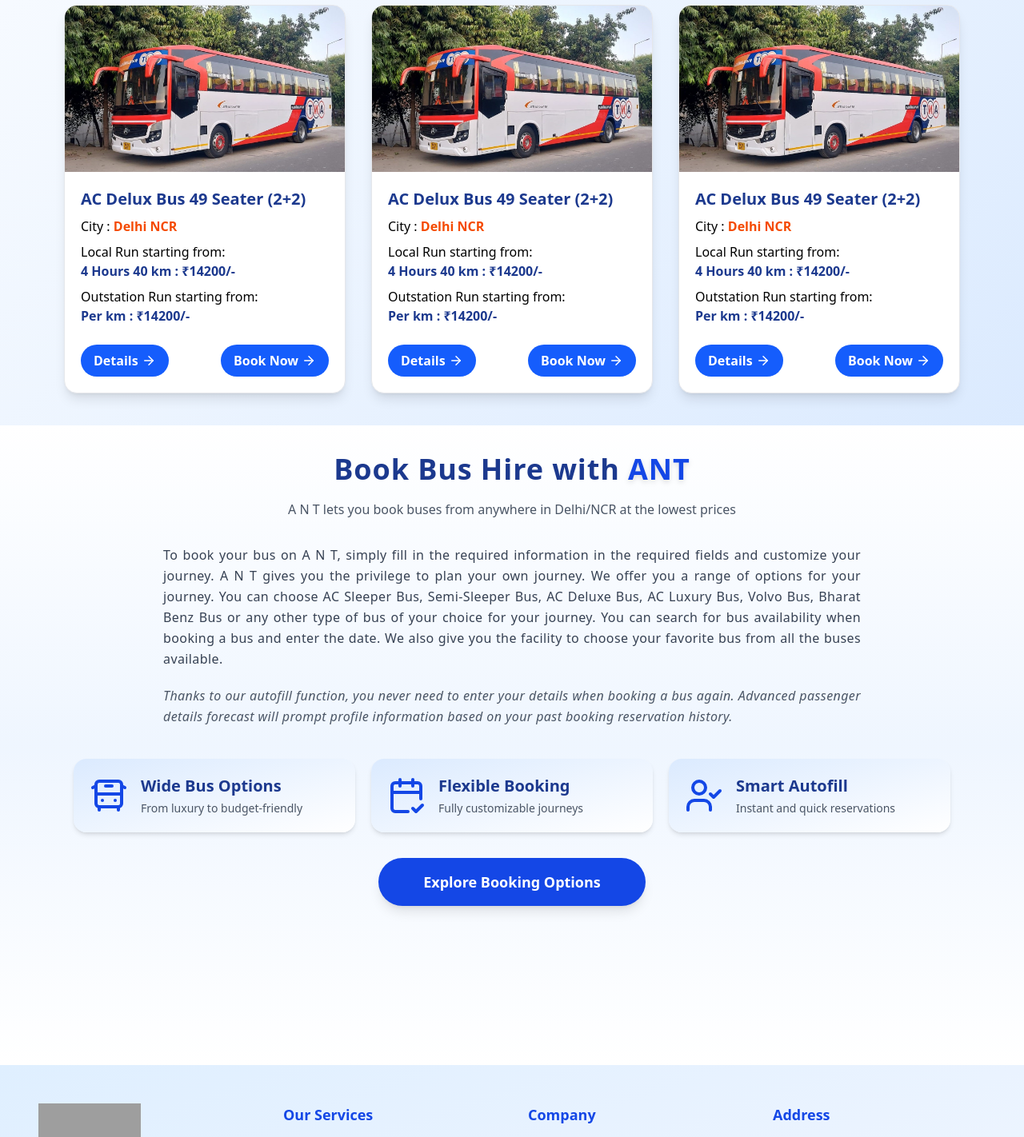
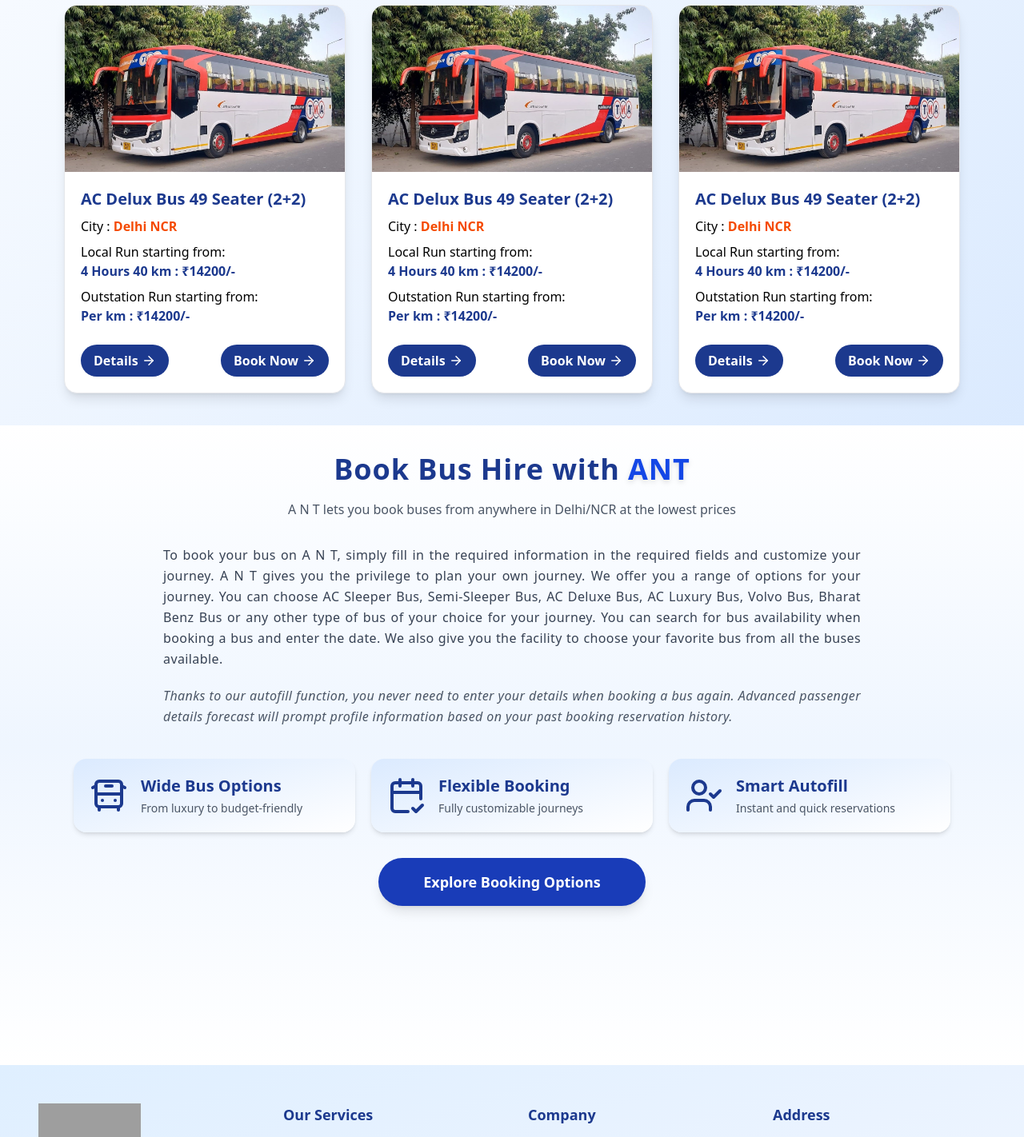
Before and after one commit to Rakhimunger/Ant-Bus-Project, a React (Vite) app: page / in a window 1280 px wide. Shown: the part 1330-2752 px from the top of the page at 80% size. Built offline with nearby package versions, Linux system fonts and the light colour scheme; grey boxes are pictures that could not be loaded.

Commit message:
uapdted minivan pages

```diff
--- a/src/Components/Footer.jsx
+++ b/src/Components/Footer.jsx
@@ -38,7 +38,7 @@
 
         {/* Our Services */}
         <div>
-          <h3 className="text-lg text-blue-700 font-semibold mb-4">
+          <h3 className="text-lg text-blue-900 font-semibold mb-4">
             Our Services
           </h3>
           <ul className="space-y-2 text-sm text-gray-800">
@@ -52,7 +52,7 @@
               "Sedan / Hatchback Car Hire",
               "SUV / MUV Car Hire",
             ].map((item, idx) => (
-              <li key={idx} className="hover:text-blue-500 cursor-pointer">
+              <li key={idx} className="hover:text-blue-900 cursor-pointer">
                 › {item}
               </li>
             ))}
@@ -61,7 +61,7 @@
 
         {/* Company */}
         <div>
-          <h3 className="text-lg text-blue-700 font-semibold mb-4">Company</h3>
+          <h3 className="text-lg text-blue-900 font-semibold mb-4">Company</h3>
           <ul className="space-y-2 text-sm text-gray-800">
             {[
               "Become Bus Operator",
@@ -72,7 +72,7 @@
               "Terms & Conditions",
               "Policy",
             ].map((item, idx) => (
-              <li key={idx} className="hover:text-blue-500 cursor-pointer">
+              <li key={idx} className="hover:text-blue-900 cursor-pointer">
                 › {item}
               </li>
             ))}
@@ -81,7 +81,7 @@
 
         {/* Address */}
         <div>
-          <h3 className="text-lg text-blue-700 font-semibold mb-4">Address</h3>
+          <h3 className="text-lg text-blue-900 font-semibold mb-4">Address</h3>
           <ul className="space-y-4 text-sm text-gray-800">
             <li className="flex items-start">
               <span className="bg-orange-600 text-white p-2 rounded-full mr-3 shadow-md">
--- a/src/Components/HeaderPage.jsx
+++ b/src/Components/HeaderPage.jsx
@@ -71,7 +71,7 @@
 
             {/* Modify Button */}
             <div className="flex-shrink-0">
-              <button className="bg-blue-600 hover:bg-blue-700 text-white px-6 py-3 rounded-full text-sm font-semibold shadow-md transition-all">
+              <button className="bg-blue-900 hover:bg-blue-900 text-white px-6 py-3 rounded-full text-sm font-semibold shadow-md transition-all">
                 🔍 Modify Search
               </button>
             </div>
--- a/src/Pages/BookBusHire.jsx
+++ b/src/Pages/BookBusHire.jsx
@@ -41,19 +41,19 @@
       <div className="mt-10 grid grid-cols-1 sm:grid-cols-2 lg:grid-cols-3 gap-5 max-w-6xl mx-auto px-3">
         {[
           {
-            icon: <BusFront className="text-blue-700 w-12 h-12 shrink-0" />,
+            icon: <BusFront className="text-blue-900 w-12 h-12 shrink-0" />,
             title: "Wide Bus Options",
             desc: "From luxury to budget-friendly",
           },
           {
             icon: (
-              <CalendarCheck2 className="text-blue-700 w-12 h-12 shrink-0" />
+              <CalendarCheck2 className="text-blue-900 w-12 h-12 shrink-0" />
             ),
             title: "Flexible Booking",
             desc: "Fully customizable journeys",
           },
           {
-            icon: <UserCheck className="text-blue-700 w-12 h-12 shrink-0" />,
+            icon: <UserCheck className="text-blue-900 w-12 h-12 shrink-0" />,
             title: "Smart Autofill",
             desc: "Instant and quick reservations",
           },
@@ -75,7 +75,7 @@
 
       {/* CTA Button */}
       <div className="mt-8 text-center px-3">
-        <button className="bg-blue-700 hover:bg-blue-800 text-white font-semibold text-base sm:text-lg py-3 sm:py-4 px-12 sm:px-14 rounded-full shadow-lg transition-transform duration-300 hover:scale-105 active:scale-95 focus:outline-none focus:ring-4 focus:ring-blue-300">
+        <button className="bg-blue-800 hover:bg-blue-900 text-white font-semibold text-base sm:text-lg py-3 sm:py-4 px-12 sm:px-14 rounded-full shadow-lg transition-transform duration-300 hover:scale-105 active:scale-95 focus:outline-none focus:ring-4 focus:ring-blue-300">
           Explore Booking Options
         </button>
       </div>
--- a/src/Pages/CarHirePage.jsx
+++ b/src/Pages/CarHirePage.jsx
@@ -1,7 +1,12 @@
 import React from "react";
+import HeaderPage from "../Components/HeaderPage";
 
-const CarHire = () => {
-  return <div></div>;
+const CarHirePage = () => {
+  return (
+    <div>
+      <HeaderPage />
+    </div>
+  );
 };
 
-export default CarHire;
+export default CarHirePage;
--- a/src/Pages/CardsBuses.jsx
+++ b/src/Pages/CardsBuses.jsx
@@ -88,10 +88,10 @@
         </span>
       </p>
       <div className="flex flex-col sm:flex-row justify-center sm:justify-between items-center gap-3 pt-4 w-full">
-        <button className="flex items-center gap-1 text-white bg-blue-600 px-4 py-2 rounded-full font-semibold hover:bg-blue-700 transition">
+        <button className="flex items-center gap-1 text-white bg-blue-900 px-4 py-2 rounded-full font-semibold hover:bg-blue-900 transition">
           Details <ArrowRight size={18} />
         </button>
-        <button className="flex items-center gap-1 text-white bg-blue-600 px-4 py-2 rounded-full font-semibold hover:bg-blue-700 transition">
+        <button className="flex items-center gap-1 text-white bg-blue-900 px-4 py-2 rounded-full font-semibold hover:bg-blue-900 transition">
           Book Now <ArrowRight size={18} />
         </button>
       </div>
--- a/src/Pages/MiniVanPage.jsx
+++ b/src/Pages/MiniVanPage.jsx
@@ -6,15 +6,14 @@
 const MiniVanPage = () => {
   return (
     <div className="text-gray-800">
-      {/* ✅ Hero Section */}
-      <div className="relative w-full h-[50vh] sm:h-[70vh] overflow-hidden">
+      <div className="relative w-full h-[20vh] sm:h-[70vh]">
         <img
           src={Minivanimg}
           alt="Minivan"
-          className="absolute inset-0 w-full h-full object-contain sm:object-cover object-center brightness-50"
+          className="absolute inset-0 w-full h-full brightness-50
+                     object-contain sm:object-cover
+                     object-center"
         />
-
-        {/* ✅ Text Overlay */}
         <div className="absolute inset-0 flex flex-col justify-center items-center text-white text-center px-4 z-10">
           <h1 className="text-xl sm:text-5xl font-bold leading-tight sm:mb-2 mb-1">
             Minivan
--- a/src/Pages/Minivan.jsx
+++ b/src/Pages/Minivan.jsx
@@ -136,10 +136,10 @@
         </span>
       </p>
       <div className="flex flex-col sm:flex-row justify-center sm:justify-between items-center gap-3 pt-4 w-full">
-        <button className="flex items-center gap-1 text-white bg-blue-600 px-4 py-2 rounded-full font-semibold hover:bg-blue-700 transition">
+        <button className="flex items-center gap-1 text-white bg-blue-800 px-4 py-2 rounded-full font-semibold hover:bg-blue-900 transition">
           Details <ArrowRight size={18} />
         </button>
-        <button className="flex items-center gap-1 text-white bg-blue-600 px-4 py-2 rounded-full font-semibold hover:bg-blue-700 transition">
+        <button className="flex items-center gap-1 text-white bg-blue-800 px-4 py-2 rounded-full font-semibold hover:bg-blue-900 transition">
           Book Now <ArrowRight size={18} />
         </button>
       </div>
```
Also changed, not shown: src/Components/Navbar.jsx (+15 -15 lines).
